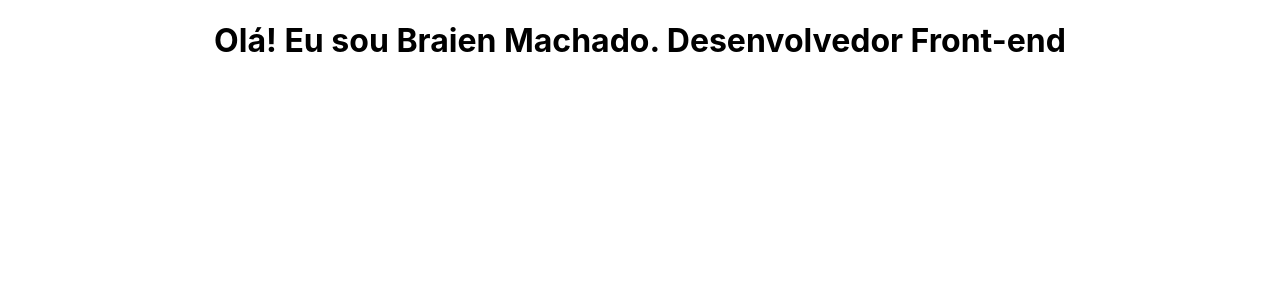
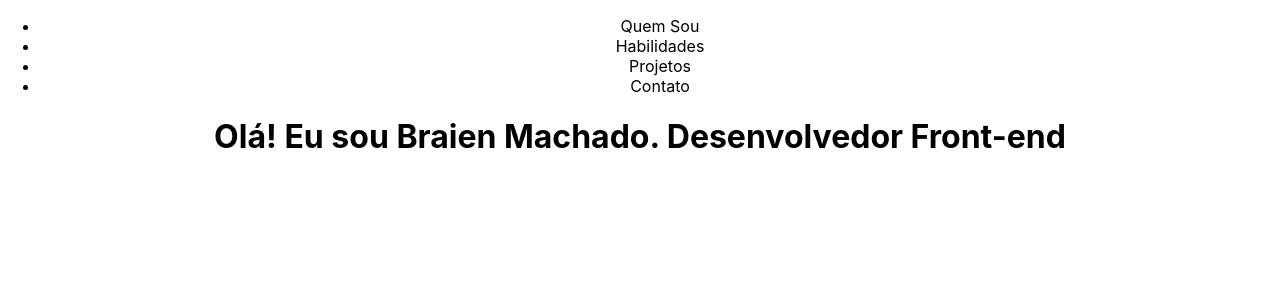
Before and after one commit to braien-machado/react-portfolio, a React (Create React App) app: page / in a window 1280 px wide. Shown: the top 300 px of the page. Built offline with nearby package versions, Linux system fonts and the light colour scheme.

Commit message:
create basic header so tests passed

```diff
--- a/src/App.js
+++ b/src/App.js
@@ -3,6 +3,16 @@ import './App.css';
 function App() {
   return (
     <div className="App">
+      <header>
+        <nav>
+          <ul>
+            <li>Quem Sou</li>
+            <li>Habilidades</li>
+            <li>Projetos</li>
+            <li>Contato</li>
+          </ul>
+        </nav>
+      </header>
       <h1>Olá! Eu sou <span>Braien Machado.</span> <span>Desenvolvedor Front-end</span></h1>
     </div>
   );
```
